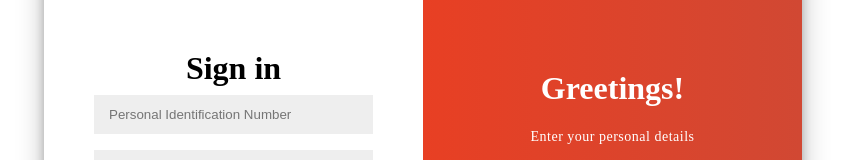
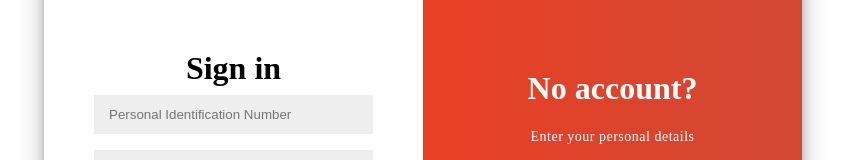
Before and after one commit to MikiUki/LOSTEV, an Angular app in the folder lostev/: page / in a window 1280 px wide. Shown: the part 155-315 px from the top of the page, without its empty margins (217-1062 px from the left). Built offline with nearby package versions, Linux system fonts and the light colour scheme.

Commit message:
Text update

```diff
--- a/lostev/src/app/login/login.component.html
+++ b/lostev/src/app/login/login.component.html
@@ -30,7 +30,7 @@
           <button class="ghost" id="signIn">Sign In</button>
         </div>
         <div class="overlay-panel overlay-right">
-          <h1>Greetings!</h1>
+          <h1>No account?</h1>
           <p>Enter your personal details</p>
           <button class="ghost" id="signUp">Sign Up</button>
         </div>
```
